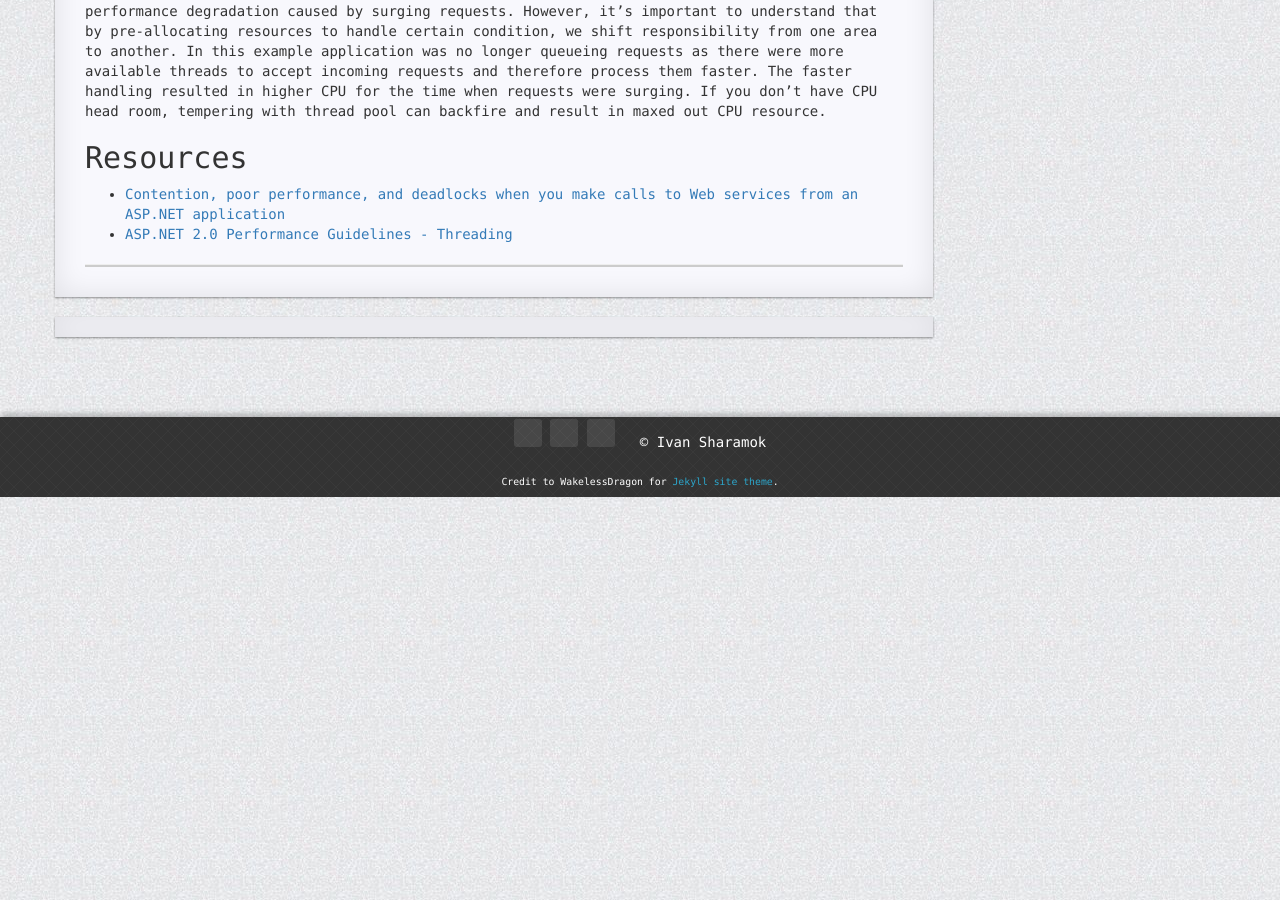
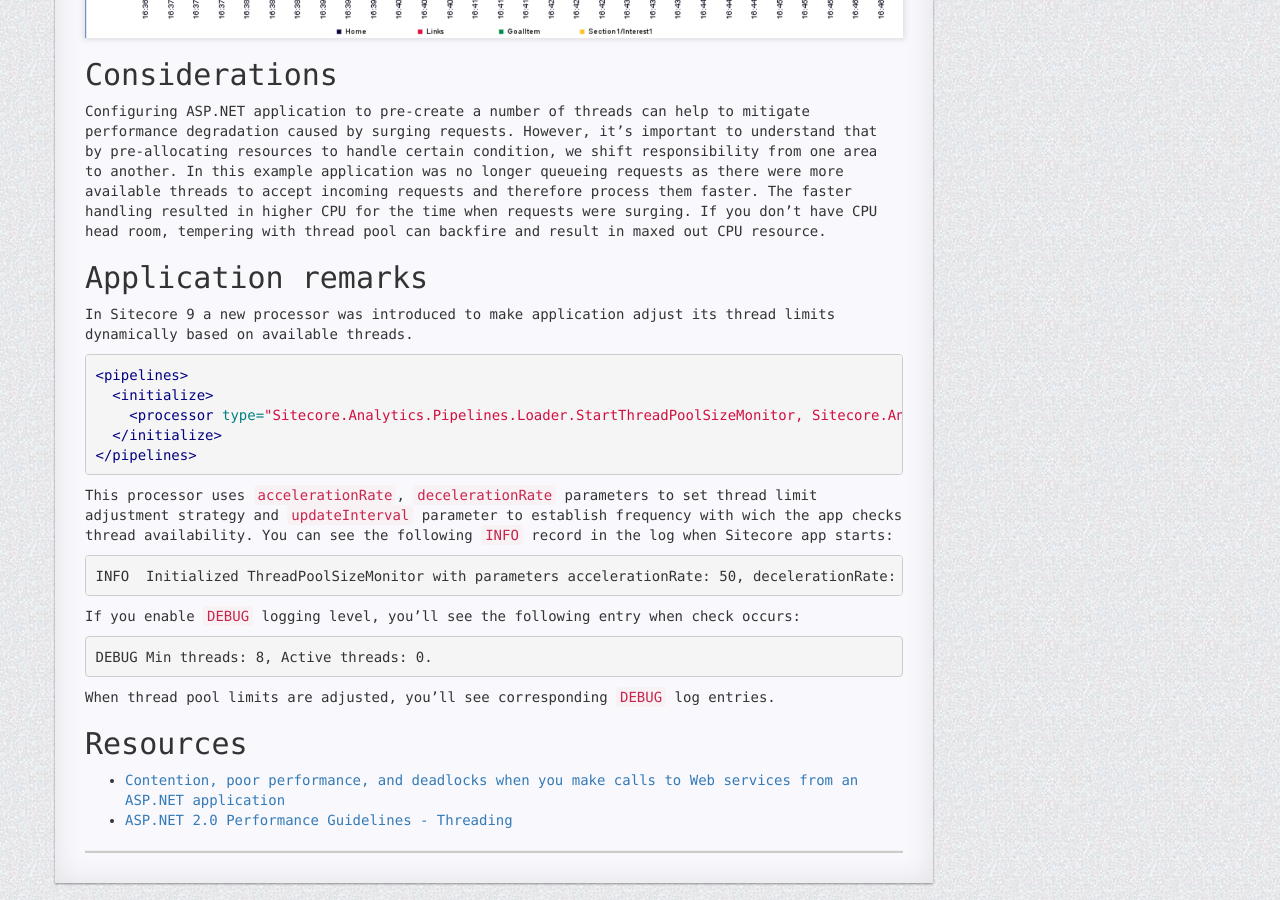
Before and after one commit to ivansharamok/blog, a Jekyll site: the page built from docs/_posts/2018-04-07-prepare-cd-for-experience-data-collection.md, in a window 1280 px wide and 900 px high, scrolled down 3831 px. Built offline with Jekyll 4.4.1, drawn with Linux system fonts in a browser that asks for light colours; nearby versions of some CDN libraries; comment, search, counter and statistics services are not loaded; a style sheet for code colours, icons or effects is not loaded; some of the changed text lies outside the part shown.

Commit message:
added sc9 remarks

````diff
--- a/docs/_posts/2018-04-07-prepare-cd-for-experience-data-collection.md
+++ b/docs/_posts/2018-04-07-prepare-cd-for-experience-data-collection.md
@@ -16,7 +16,7 @@ If you observe page response time degradation on Sitecore CD role that matches c
 For Azure PaaS solutions, you can use [Sitecore-ThreadPool-Configurator][sc-threadpool-configurator] plugin.
 
 ## Story
-I got involved in troubleshooting a few performance issues reported by several customers. The environments were different (VM-based vs. Azure WebApp) and scenarios didn't match (steady traffic vs. influx of traffic) and yet the underlying problem was reported to be the same - slow page response time on CD instances.
+I got involved in troubleshooting a few performance issues reported by several customers (Sitecore 8). The environments were different (VM-based vs. Azure WebApp) and scenarios didn't match (steady traffic vs. influx of traffic) and yet the underlying problem was reported to be the same - slow page response time on CD instances.
 With steady traffic it was possible to observe issue occurrence pattern while with traffic surge the issue was observed but the pattern wasn't obvious.
 
 ## Discovery
@@ -42,6 +42,8 @@ In the end page response time graph showed this:
 ![response time graph #1][response-time-graph-1]
 
 ## Solution 1
+>See [Application Remarks](#application-remarks) for Sitecore 9 versions.
+
 Since each CD instances queries out-of-proces session store, one can configure some CD roles to be dedicated instances to process expired sessions and let other CD roles to focus on handling incoming visitors' traffic.
 >At the moment of writing this post only Redis sessions state provider had configuraton setting that allowed to disable session pulling mechanism. Other providers (i.e. SQL and MongoDB) did not have such sessing out of the box.
 
@@ -50,6 +52,8 @@ This solution is preferred approach as it allows to move session processing work
 However, if you use VM-based environment that can take a long time (i.e. >1 hour) to setup dedicated CD instances or have other restrictions that do not allow you to add more CD instances, you can explore Solution 2.
 
 ## Solution 2
+>See [Application Remarks](#application-remarks) for Sitecore 9 versions.
+
 Since the issue happens because application artificially creates traffic surge by issuing lots of `/SESSION END` requests, we can allocate additional threads for the application upfront in order to help it process these types of requests faster.
 This can be done by setting `minWorkerThreads`, `minIoThreads`, `maxWorkerThreads` and `maxIoThreads` on `<processModel>` section in machine.config file. The configuration would look like this:
 ```xml
@@ -72,6 +76,27 @@ The page response time graph looked like this:
 ## Considerations
 Configuring ASP.NET application to pre-create a number of threads can help to mitigate performance degradation caused by surging requests. However, it's important to understand that by pre-allocating resources to handle certain condition, we shift responsibility from one area to another. In this example application was no longer queueing requests as there were more available threads to accept incoming requests and therefore process them faster. The faster handling resulted in higher CPU for the time when requests were surging. If you don't have CPU head room, tempering with thread pool can backfire and result in maxed out CPU resource.
 
+## Application remarks
+In Sitecore 9 a new processor was introduced to make application adjust its thread limits dynamically based on available threads.
+```xml
+<pipelines>
+  <initialize>
+    <processor type="Sitecore.Analytics.Pipelines.Loader.StartThreadPoolSizeMonitor, Sitecore.Analytics"/>
+  </initialize>
+</pipelines>
+```
+This processor uses `accelerationRate`, `decelerationRate` parameters to set thread limit adjustment strategy and `updateInterval` parameter to establish frequency with wich the app checks thread availability.
+You can see the following `INFO` record in the log when Sitecore app starts:
+```
+INFO  Initialized ThreadPoolSizeMonitor with parameters accelerationRate: 50, decelerationRate: 1, updateInterval: 00:00:00.5000000
+```
+If you enable `DEBUG` logging level, you'll see the following entry when check occurs:
+```
+DEBUG Min threads: 8, Active threads: 0.
+```
+When thread pool limits are adjusted, you'll see corresponding `DEBUG` log entries.
+
+
 ## Resources
 * [Contention, poor performance, and deadlocks when you make calls to Web services from an ASP.NET application](https://support.microsoft.com/en-in/help/821268/contention-poor-performance-and-deadlocks-when-you-make-calls-to-web-s)
 * [ASP.NET 2.0 Performance Guidelines - Threading](http://www.guidanceshare.com/wiki/ASP.NET_2.0_Performance_Guidelines_-_Threading)
````
